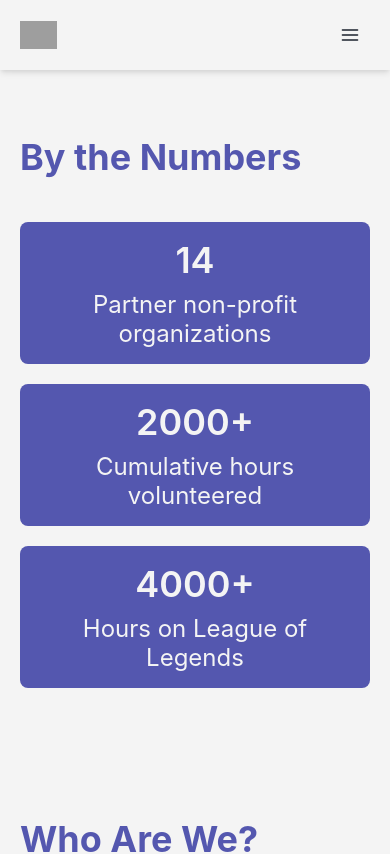
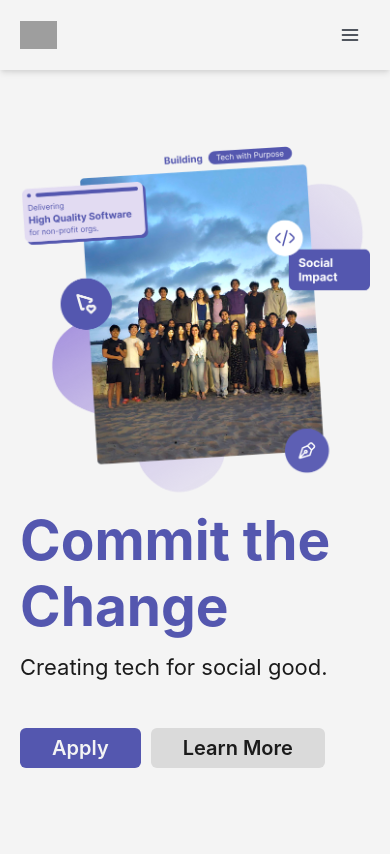
Before and after one commit to ctc-uci/website, a React (Vite) app: page / in a window 390 px wide. Shown: the top 854 px of the page. Built offline with nearby package versions, Linux system fonts and the light colour scheme; grey boxes are pictures that could not be loaded.

Commit message:
feat: landing responsiveness

```diff
--- a/src/components/landing/LandingPage.tsx
+++ b/src/components/landing/LandingPage.tsx
@@ -13,7 +13,7 @@
       sx={pageStyle}
       spacing={16}
     >
-      {/* <Hero /> */}
+      <Hero />
       <Stats />
       <WhoAreWe />
       <Projects />
--- a/src/components/landing/Stats.tsx
+++ b/src/components/landing/Stats.tsx
@@ -21,7 +21,7 @@
   return (
     <Stack
       spacing={10}
-      sx={{ paddingY: 16 }}
+      sx={{ paddingBottom: 16 }}
     >
       <Heading sx={headingStyle}>By the Numbers</Heading>
       <Wrap
--- a/src/components/landing/hero/Hero.tsx
+++ b/src/components/landing/hero/Hero.tsx
@@ -1,17 +1,17 @@
-import { ChevronDownIcon } from "@chakra-ui/icons";
+// import { ChevronDownIcon } from "@chakra-ui/icons";
 import {
   Heading,
   HStack,
-  Icon,
+  // Icon,
   Image,
   Stack,
   Text,
-  VStack,
+  // VStack,
 } from "@chakra-ui/react";
 
-import { motion } from "framer-motion";
+// import { motion } from "framer-motion";
 
-import { imageStyle } from "../../../styles/shared";
+import { imageStyle, MIN_HEIGHT } from "../../../styles/shared";
 import { ApplyButton } from "../../shared/ApplyButton";
 import { LearnMoreButton } from "../../shared/LearnMoreButton";
 import hero from "/public/hero.png";
@@ -19,29 +19,46 @@
 export const Hero = () => {
   return (
     <HStack
-      spacing={20}
+      spacing={10}
       sx={{
-        justifyContent: "space-between",
-        height: 750,
+        justifyContent: "center",
+        height: MIN_HEIGHT,
         position: "relative",
       }}
     >
+      <HStack
+        spacing={0}
+        sx={{
+          flexDirection: { base: "column-reverse", lg: "row" },
+          justifyContent: { base: "center", lg: "space-between" },
+        }}
+      >
         <Stack
-        spacing={5}
-        sx={{ maxWidth: "50%", paddingY: 0 }}
+          spacing={{ base: 3, lg: 5 }}
+          sx={{
+            maxWidth: { base: "unset", lg: "50%" },
+            paddingY: 0,
+            textAlign: { base: "unset", md: "center", lg: "unset" },
+          }}
         >
           <Heading
             sx={{
               color: "ctc.purple",
-            fontSize: { base: "4xl", lg: "7xl", xl: "8xl" },
+              fontSize: { base: "55px", lg: "7xl", xl: "8xl" },
               lineHeight: "normal",
             }}
           >
             Commit the Change
           </Heading>
-        <Text sx={{ fontSize: "4xl" }}>Creating tech for social good.</Text>
+          <Text sx={{ fontSize: { base: "22px", lg: "3xl", xl: "4xl" } }}>
+            Creating tech for social good.
+          </Text>
 
-        <HStack spacing={5}>
+          <HStack
+            spacing={{ base: 2.5, lg: 5 }}
+            marginTop={{ base: 8, lg: "unset" }}
+            marginX={{ base: "unset", md: "auto", lg: "unset" }}
+          >
             <ApplyButton />
             <LearnMoreButton />
           </HStack>
@@ -52,13 +69,19 @@
           alt="Hero Image"
           sx={{
             ...imageStyle,
-          maxWidth: "45%",
-          height: "80%",
+            maxWidth: {
+              base: "100%",
+              xs: "65%",
+              xssm: "70%",
+              sm: "60%",
+              lg: "42.5%",
+            },
             objectFit: "contain",
           }}
         />
+      </HStack>
 
-      <VStack
+      {/* <VStack
         sx={{
           position: "absolute",
           bottom: 10,
@@ -80,7 +103,7 @@
         >
           <Icon as={ChevronDownIcon} />
         </motion.div>
-      </VStack>
+      </VStack> */}
     </HStack>
   );
 };
```
Lines whose indentation alone changed are shown as unchanged.
